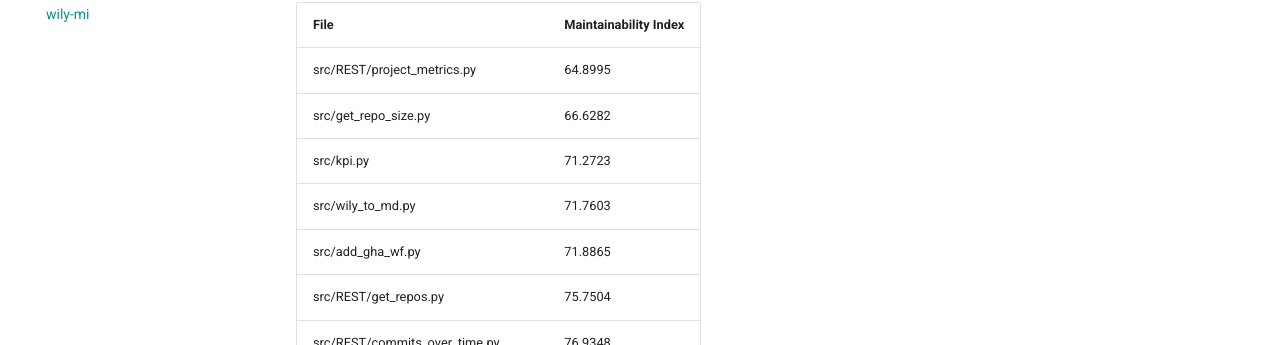
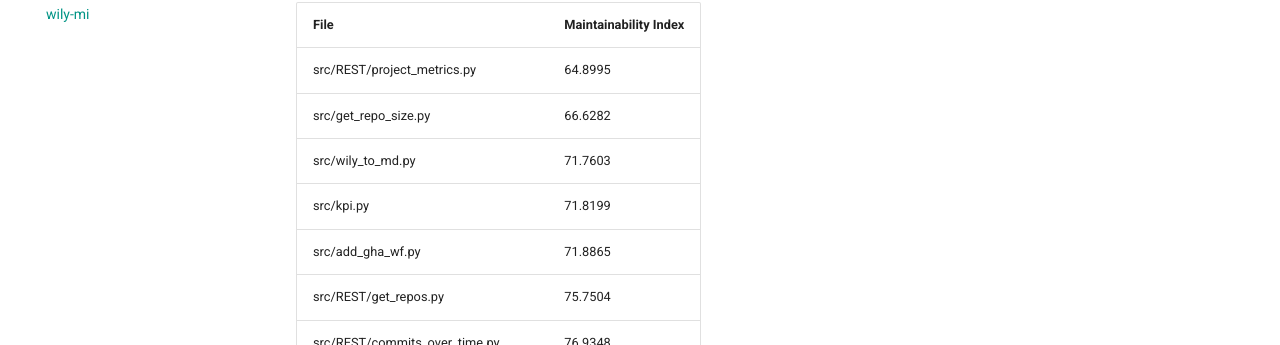
Before and after one commit to TheNewThinkTank/project-metrics, an MkDocs documentation site: the page built from docs/project_docs/code-analysis/wily-mi.md, in a window 1280 px wide and 1400 px high. Shown: the part 226-571 px from the top of the window. Built offline with MkDocs 1.6.1 and Material for MkDocs 9.7.7, drawn with Linux system fonts in a browser that asks for light colours.

Commit message:
Updating file

```diff
--- a/docs/project_docs/code-analysis/wily-mi.md
+++ b/docs/project_docs/code-analysis/wily-mi.md
@@ -4,8 +4,8 @@
 | --- | --- |
 | src/REST/project_metrics.py         |                 64.8995 |
 | src/get_repo_size.py                |                 66.6282 |
-| src/kpi.py                          |                 71.2723 |
 | src/wily_to_md.py                   |                 71.7603 |
+| src/kpi.py                          |                 71.8199 |
 | src/add_gha_wf.py                   |                 71.8865 |
 | src/REST/get_repos.py               |                 75.7504 |
 | src/REST/commits_over_time.py       |                 76.9348 |
```
Also changed, not shown: other parts of docs/project_docs/code-analysis/wily-mi.md (+1 -1 lines).
